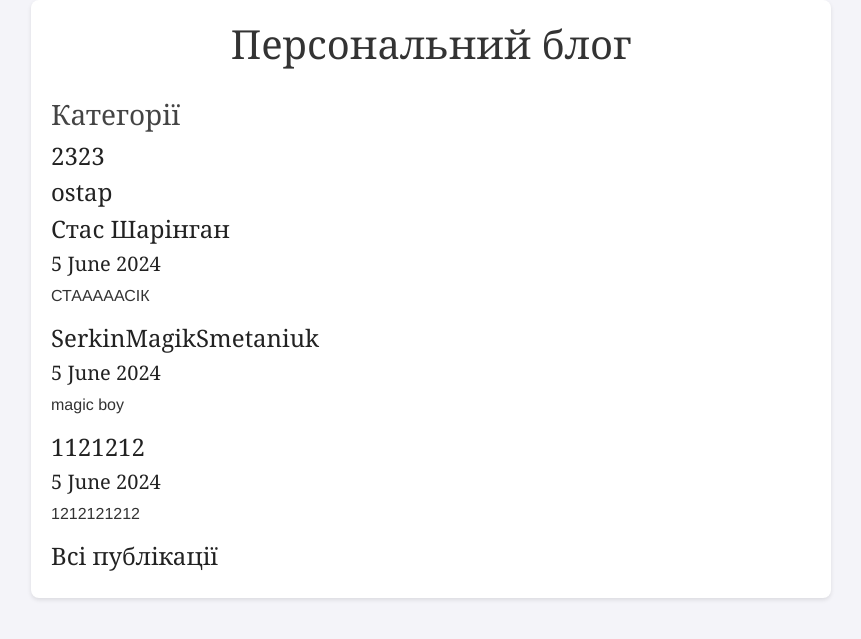
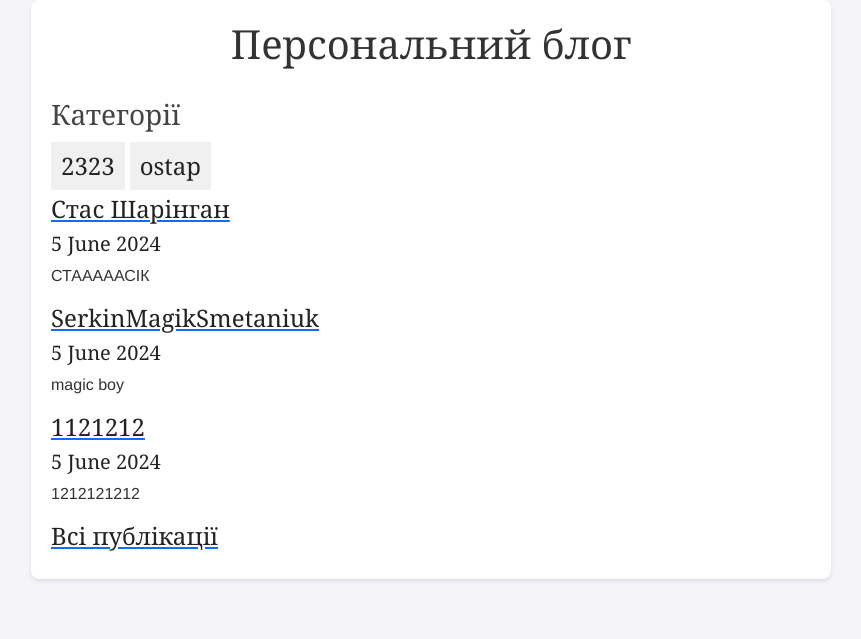
Before and after one commit to r0omak/PW_2_Blog, a Django app: page / in a window 1280 px wide. Shown: the top 639 px of the page, without its empty margins (209-1070 px from the left). Run offline with Django 5.2, Linux system fonts and the light colour scheme; data comes from the database, SQL or seed files in the repository; both versions use the stored data as it was after the commit; some libraries are stand-ins or nearby versions.

Commit message:
PW-5 modified

```diff
--- a/app_blog/static/css/main.css
+++ b/app_blog/static/css/main.css
@@ -10,6 +10,11 @@ body {
 .breadcrumb li {
   display: inline-block; /* Щоб елементи були в одному рядку */
   margin-right: 10px; /* Відступ між елементами */
+}
+
+.category {
+  display: block; /* Щоб елементи були в одному рядку */
+  gap: 10px; /* Відступ між елементами */
 }
 
 /* Контейнер */
@@ -77,13 +82,6 @@ h2 {
   line-height: 1.6;
 }
 
-/* Посилання */
-a {
-  color: #007bff;
-  text-decoration: none;
-  transition: color 0.2s ease;
-}
-
 a:hover {
   color: #0056b3;
   text-decoration: underline;
@@ -123,7 +121,6 @@ footer p {
   font-size: 0.9em;
 }
 
-/* Додаткові стилі для гарного вигляду */
 .article-item h2::after {
   content: '';
   display: block;
@@ -132,3 +129,34 @@ footer p {
   background: #007bff;
   margin-top: 8px;
 }
+.category-link {
+  display: flex;
+  flex-direction: column;
+  list-style-type: none;
+  padding: 0;
+  margin: 0;
+}
+.category {
+  padding: 10px;
+  margin-bottom: 5px;
+  background-color: #f0f0f0;
+}
+
+.category:hover {
+  background-color: #e0e0e0;
+}
+
+.categories {
+  display: flex;
+  flex-wrap: wrap;
+  gap: 5px;
+}
+
+.categories h4 {
+  margin: 0;
+}
+
+.categories a {
+  text-decoration: none;
+  color: #333;
+}
--- a/app_blog/templates/index.html
+++ b/app_blog/templates/index.html
@@ -1,12 +1,16 @@
 {% extends "base.html" %} {% load static %} {% block content %} {% spaceless %}
 <h2>Категорії</h2>
-{% if categories %} {% for item in categories %}
-<div>
-  <a href="{{ item.get_absolute_url }}">
-    <h4>{{ item.category }}</h4>
-  </a>
+
+<div class="categories">
+  {% if categories %} {% for item in categories %}
+  <div class="category">
+    <a href="{{ item.get_absolute_url }}" class="category-link">
+      <h4>{{ item.category }}</h4>
+    </a>
+  </div>
+  {% endfor %} {% endif %}
 </div>
-{% endfor %} {% endif %} {% if articles %} {% for item in articles %}
+{% if articles %} {% for item in articles %}
 <div>
   <a href="{{ item.get_absolute_url }}">
     <h4>{{ item.title }}</h4>
```
Also changed, not shown: db.sqlite3.
